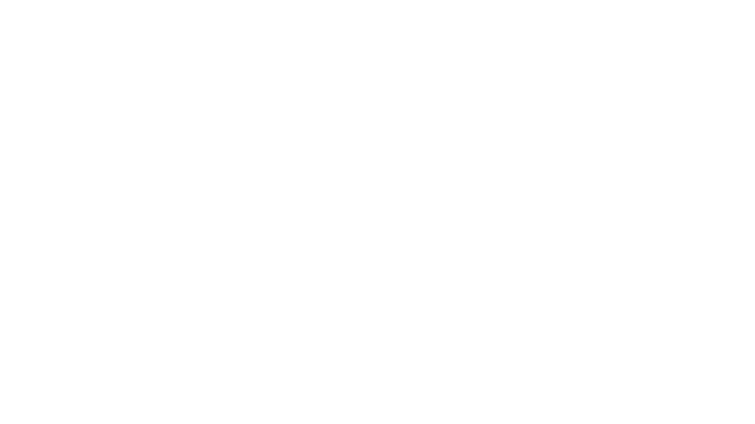
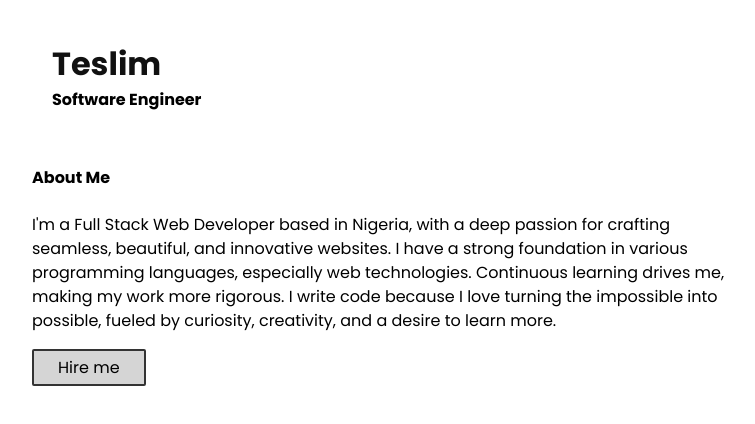
Before and after one commit to teslyym/PoRt_FoLiO, a React (Vite) app: page /about in a window 1280 px wide. Before the commit this address had no page. Shown: the top 424 px of the page, without its empty margins (128-883 px from the left). Built offline with nearby package versions, Linux system fonts and the light colour scheme.

Commit message:
Addition of about page

```diff
--- a/src/App.jsx
+++ b/src/App.jsx
@@ -2,6 +2,7 @@ import { useState } from "react";
 import "./App.css";
 import { BrowserRouter, Route, Routes } from "react-router-dom";
 import Home from "./assets/Components/Home";
+import About from "./assets/Components/About";
 
 function App() {
   return (
@@ -9,6 +10,7 @@ function App() {
       <BrowserRouter>
         <Routes>
           <Route path="/" element={<Home />} />
+          <Route path="about" element={<About />} />
         </Routes>
       </BrowserRouter>
     </>
--- a/src/assets/Components/About.jsx
+++ b/src/assets/Components/About.jsx
@@ -3,18 +3,23 @@ import Header from "./Loader/Header";
 
 const About = () => {
   return (
-    <div>
-      <div ref={sectionRef}>
+    <div className="items-center  max-w-[1000px] mx-auto justify-center p-5 gap-4">
+      <div className="">
         <Header />
-        <h1>About Me</h1>
-        <p>
+        <div className="w-[700px] pt-[2rem] mb-[1rem]">
+          <h1 className="font-poppins font-bold leading-7 text--2xl">
+            About Me
+          </h1>
+          <p className="font-poppins text-[13px] font-normal leading-6 text-base pt-[3%]">
             I'm a Full Stack Web Developer based in Nigeria, with a deep passion
             for crafting seamless, beautiful, and innovative websites. I have a
             strong foundation in various programming languages, especially web
             technologies. Continuous learning drives me, making my work more
             rigorous. I write code because I love turning the impossible into
-          possible, fueled by curiosity, creativity, and a desire to learn more.
+            possible, fueled by curiosity, creativity, and a desire to learn
+            more.
           </p>
+        </div>
       </div>
       <div className="mt-4">
         <button className="border-2 border-[#333] border-solid text-[#000] shadow-none px-6 py-1 transition-all duration-300 hover:bg-[#000], font-[1em], bg-[#d5d5d5]">
--- a/src/assets/Components/Home.jsx
+++ b/src/assets/Components/Home.jsx
@@ -13,11 +13,10 @@ const Home = () => {
     return () => clearTimeout(timer);
   }, []);
 
-  const sectionRef = useRef(null);
+  const [pageSteps, setPageSteps] = useState("home");
 
-  const scrollToSection = () => {
-    sectionRef.current.scrollIntoView({ behavior: "smooth" });
-  };
+  switch (pageSteps) {
+    case "home":
       return (
         <>
           <div className="">
@@ -66,8 +65,11 @@ const Home = () => {
                   </div>
                 </div>
                 <div className="pt-[10rem] flex gap-10">
-              <button onClick={scrollToSection}>
-                <Link>
+                  <button>
+                    <Link
+                      to={"/about"}
+                      handleClick={() => setPageSteps("about")}
+                    >
                       <p className=" flex font-roboto w-[100px] justify-center font-light p-[5px]   border-[3px] border-[#ccc] shadow-sm shadow-[gray] whitespace-nowrap">
                         About Me
                       </p>
@@ -104,6 +106,11 @@ const Home = () => {
           </div>
         </>
       );
+    case "about":
+      return <About setPageSteps={setPageSteps} />;
+    default:
+      break;
+  }
 };
 
 export default Home;
```
Lines whose indentation alone changed are shown as unchanged.
